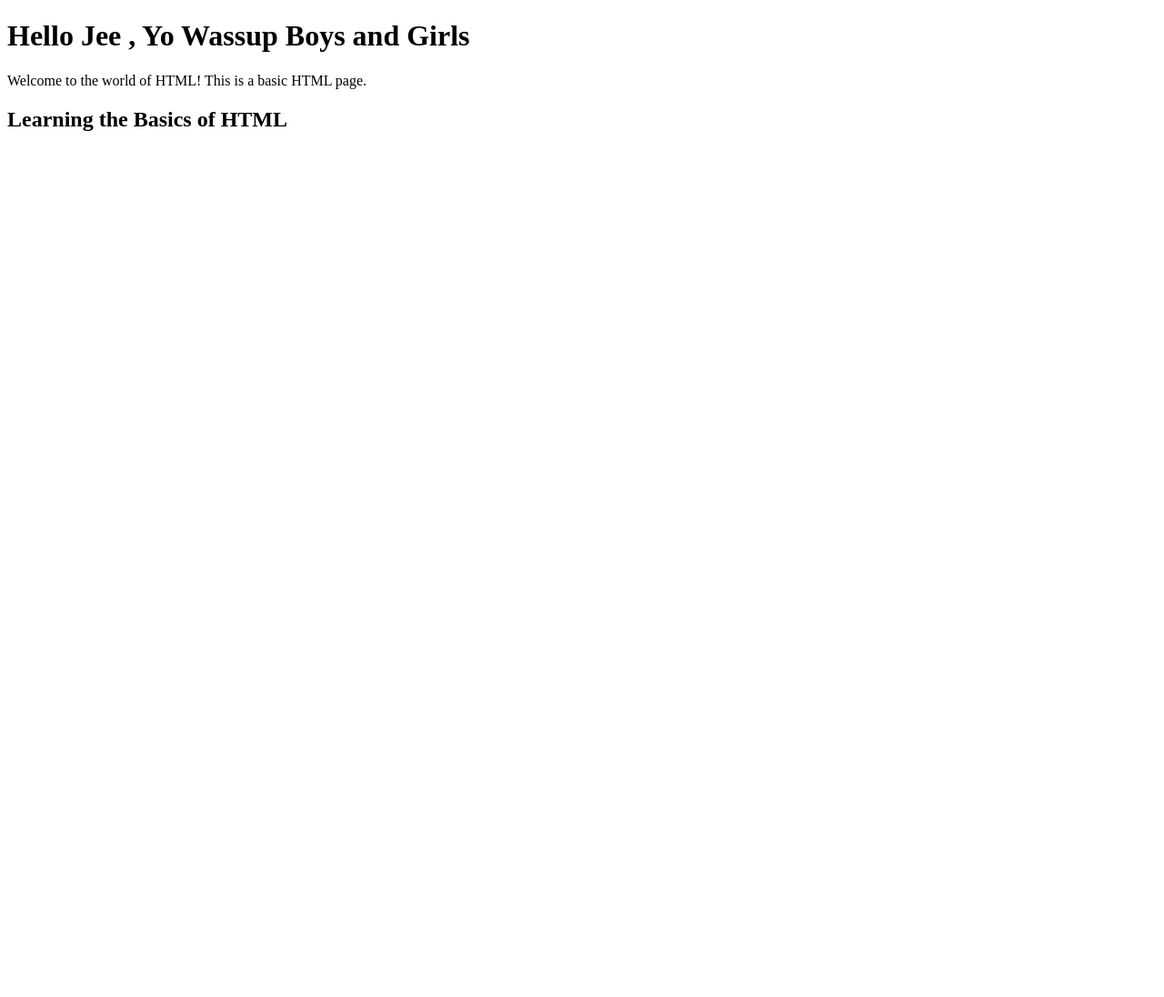
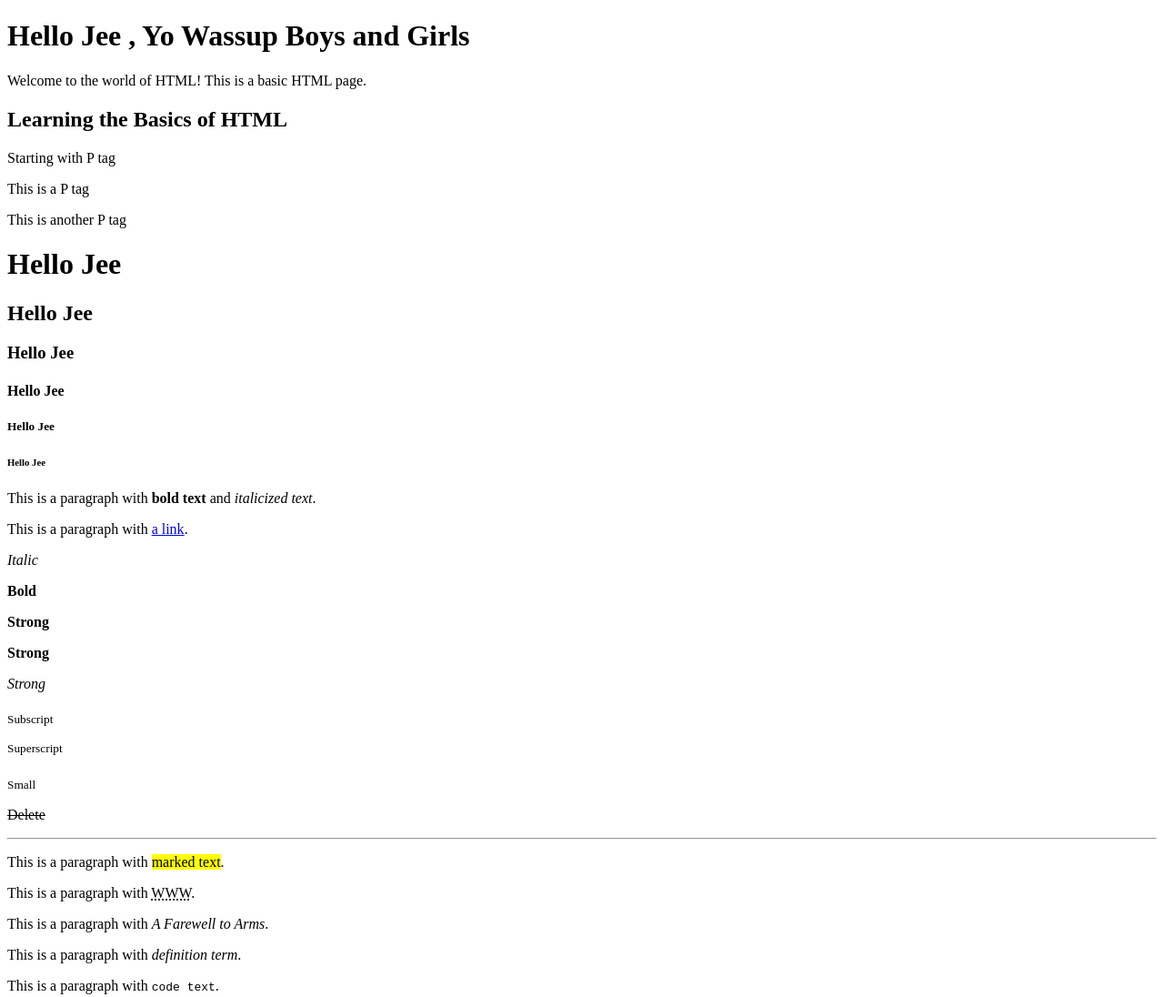
Before and after one commit to munsifkhandev/WebDevCourse, a plain HTML site: page HTML/Basics/index.html in a window 1280 px wide. Shown: the whole page at 91% size. Before the commit the page ends 800 px from the top, so only its background shows below. Drawn offline with Linux system fonts and the light colour scheme.

Commit message:
More tags in HTML

```diff
--- a/HTML/Basics/index.html
+++ b/HTML/Basics/index.html
@@ -9,5 +9,37 @@
     <h1>Hello Jee , Yo Wassup Boys and Girls</h1>
     <p>Welcome to the world of HTML! This is a basic HTML page.</p>
     <h2>Learning the Basics of HTML</h2>
+    <p>Starting with P tag</p>
+    <p>This is a P tag</p>
+    <p>This is another P tag</p>
+    <h1>Hello Jee</h1>
+    <h2>Hello Jee</h2>
+    <h3>Hello Jee</h3>
+    <h4>Hello Jee</h4>
+    <h5>Hello Jee</h5>
+    <h6>Hello Jee</h6>
+    <p>
+      This is a paragraph with <strong>bold text</strong> and
+      <em>italicized text</em>.
+    </p>
+    <p>
+      This is a paragraph with
+      <a href="https://www.google.com" target="_blank">a link</a>.
+    </p>
+    <p><i> Italic </i></p>
+    <p><b> Bold </b></p>
+    <p><strong> Strong </strong></p>
+    <p><strong> Strong </strong></p>
+    <p><em> Strong </em></p>
+    <p><sub> Subscript </sub></p>
+    <p><sup> Superscript </sup></p>
+    <p><small> Small </small></p>
+    <p><del> Delete </del></p>
+    <hr />
+    <p>This is a paragraph with <mark>marked text</mark>.</p>
+    <p>This is a paragraph with <abbr title="World Wide Web">WWW</abbr>.</p>
+    <p>This is a paragraph with <cite>A Farewell to Arms</cite>.</p>
+    <p>This is a paragraph with <dfn>definition term</dfn>.</p>
+    <p>This is a paragraph with <code>code text</code>.</p>
   </body>
 </html>
```
